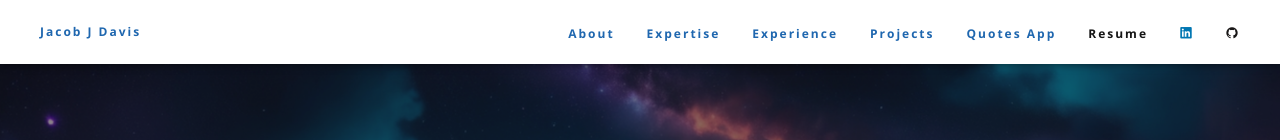
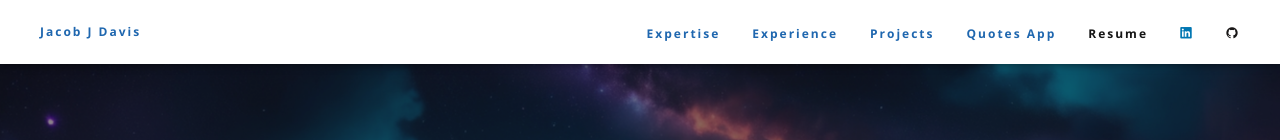
Before and after one commit to jacobjdavis/portfolio, a React (Vite) app: page / in a window 1280 px wide. Shown: the top 140 px of the page. Built offline with nearby package versions, Linux system fonts and the light colour scheme.

Commit message:
favicon and remove about page

```diff
--- a/index.html
+++ b/index.html
@@ -2,7 +2,7 @@
 <html lang="en">
   <head>
     <meta charset="UTF-8" />
-    <link rel="icon" type="image/svg+xml" href="/vite.svg" />
+    <link rel="icon" type="image/svg+xml" href="/favicon.png" />
     <meta name="viewport" content="width=device-width, initial-scale=1" />
     <link
       href="https://fonts.googleapis.com/css?family=Open+Sans:300,400,600,700,800"
--- a/src/constants/routes.constants.ts
+++ b/src/constants/routes.constants.ts
@@ -1,4 +1,3 @@
-export const ROUTE_PATH_ABOUT = '/about';
 export const ROUTE_PATH_STUDY = '/study';
 export const ROUTE_PATH_CONTACT = '/contact';
 export const ROUTE_PATH_EXPERTISE = '/expertise';
@@ -9,7 +8,6 @@
 export const ROUTE_PATH_LINKEDIN = 'https://www.linkedin.com/in/davisjjacob/';
 export const ROUTE_PATH_GITHUB = 'https://github.com/jacobjdavis';
 
-export const ROUTE_LABEL_ABOUT = 'About';
 export const ROUTE_LABEL_RESUME = 'Resume';
 export const ROUTE_LABEL_CONTACT = 'Contact';
 export const ROUTE_LABEL_EXPERTISE = 'Expertise';
@@ -25,10 +23,6 @@
   isIcon?: boolean;
   isAnchor?: boolean;
 }[] = [
-  {
-    path: ROUTE_PATH_ABOUT,
-    label: ROUTE_LABEL_ABOUT,
-  },
   {
     path: ROUTE_PATH_EXPERTISE,
     label: ROUTE_LABEL_EXPERTISE,
@@ -65,7 +59,6 @@
 ];
 
 export const ROUTES_PATH_TO_LABEL_MAP: Record<string, string> = {
-  [ROUTE_PATH_ABOUT]: ROUTE_LABEL_ABOUT,
   [ROUTE_PATH_CONTACT]: ROUTE_LABEL_CONTACT,
   [ROUTE_PATH_EXPERTISE]: ROUTE_LABEL_EXPERTISE,
   [ROUTE_PATH_PROJECTS]: ROUTE_LABEL_PROJECTS,
--- a/src/views/ViewAbout.tsx
+++ /dev/null
@@ -1,3 +0,0 @@
-export const ViewAbout = () => {
-  return <div>about</div>;
-};
```
Also changed, not shown: public/favicon.png (added).
